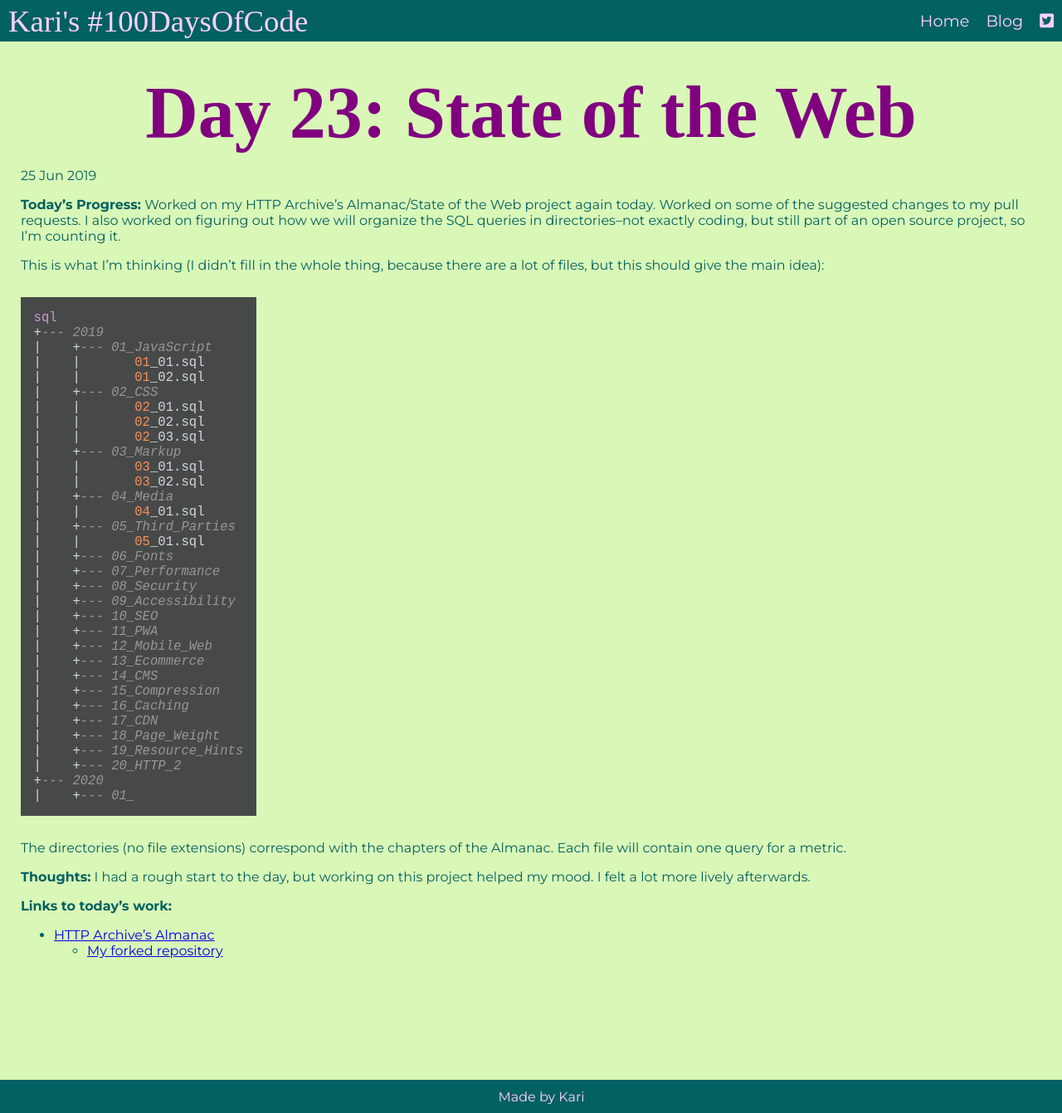
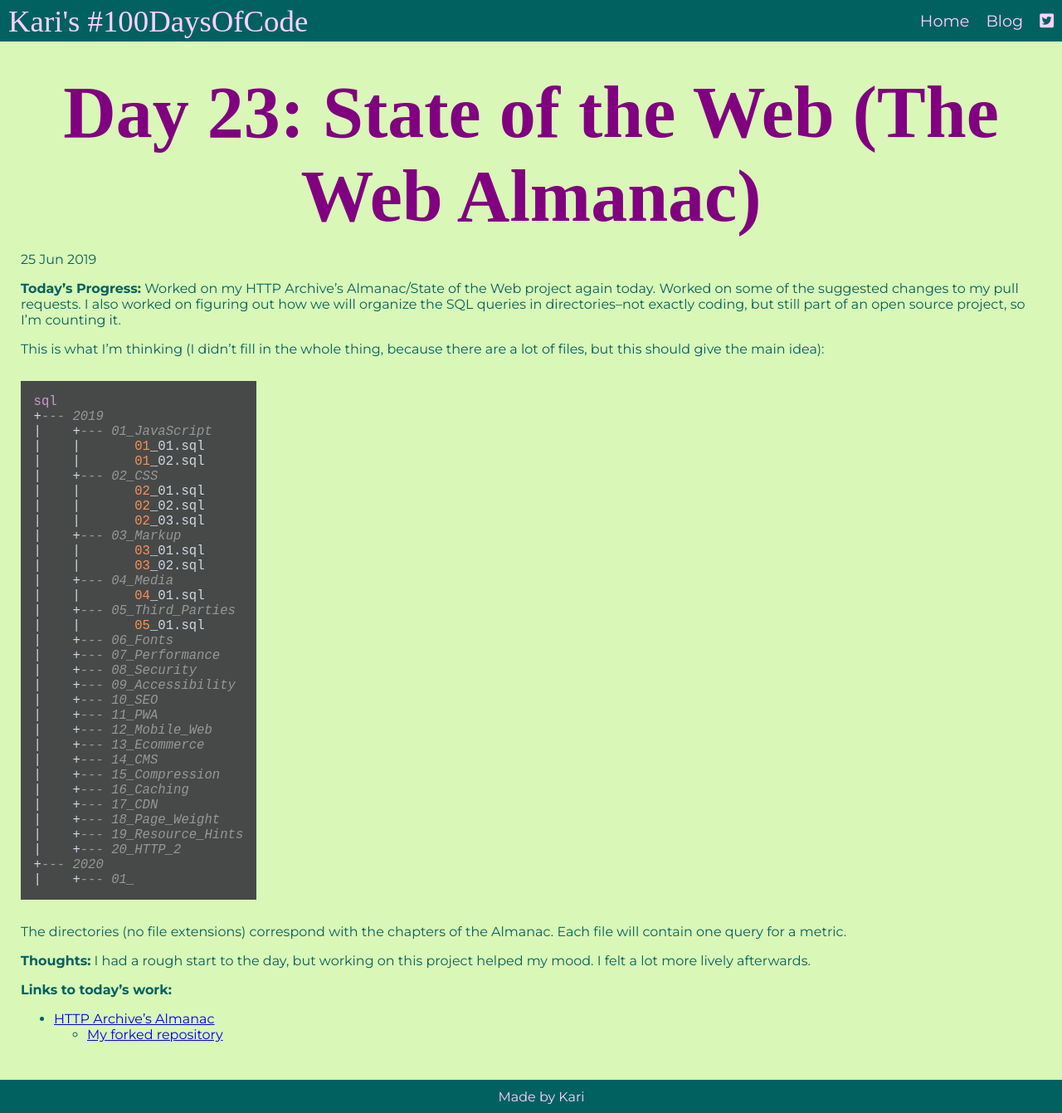
Before and after one commit to KJLarson/100-days, a Jekyll site: the page built from _posts/2019-06-25-day-23-state-of-the-web.md, in a window 1280 px wide and 1341 px high. Shown: the whole window at 83% size. Built offline with Jekyll 4.4.1, drawn with Linux system fonts in a browser that asks for light colours; nearby versions of some CDN libraries; some web fonts are replaced.

Commit message:
Update title

```diff
--- a/_posts/2019-06-25-day-23-state-of-the-web.md
+++ b/_posts/2019-06-25-day-23-state-of-the-web.md
@@ -1,6 +1,6 @@
 ---
 layout: post
-title: "Day 23: State of the Web"
+title: "Day 23: State of the Web (The Web Almanac)"
 date: 2019-06-25
 ---
 
```
